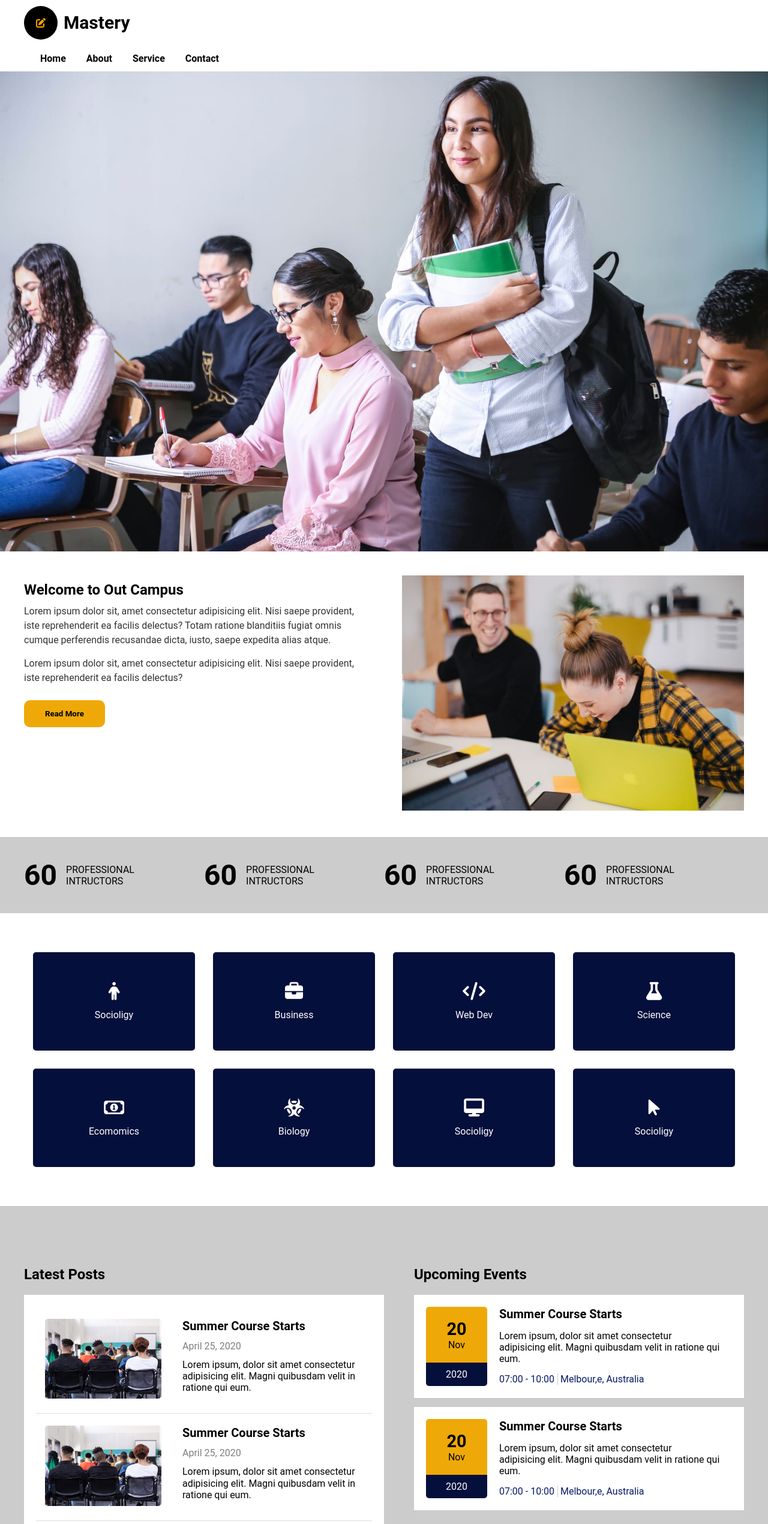
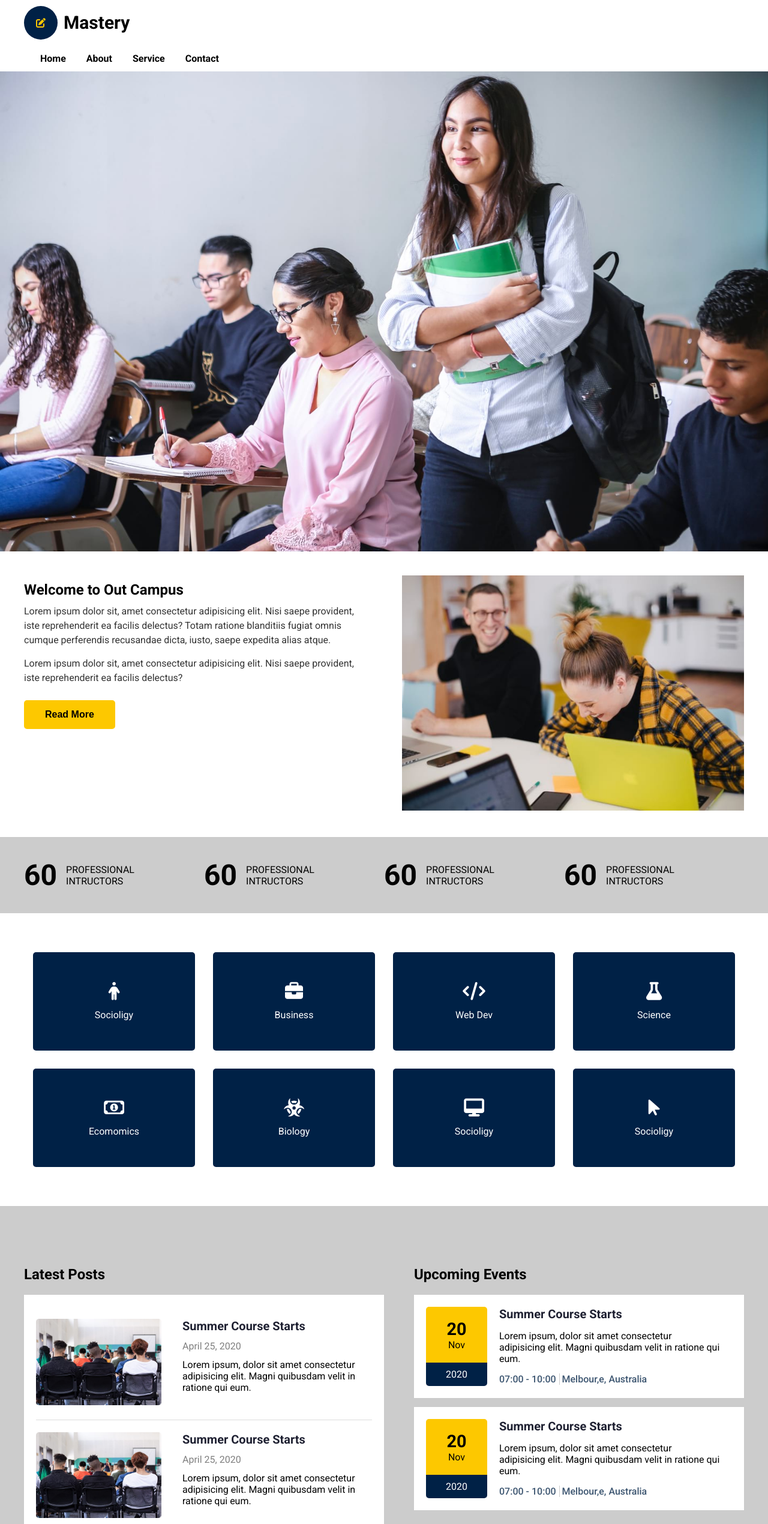
Before and after one commit to huunghia76/mastery-sbf, a plain HTML site: page index.html in a window 1280 px wide. Shown: the top 2540 px of the page at 60% size. Drawn offline with Linux system fonts and the light colour scheme.

Commit message:
commit day 4/4/2023

```diff
--- a/index.html
+++ b/index.html
@@ -7,6 +7,11 @@
     <meta name="viewport" content="width=device-width, initial-scale=1.0">
     <link rel="stylesheet" href="https://cdnjs.cloudflare.com/ajax/libs/font-awesome/6.3.0/css/all.min.css
     ">
+    <link rel="preconnect" href="https://fonts.googleapis.com">
+    <link rel="preconnect" href="https://fonts.gstatic.com" crossorigin>
+    <link
+        href="https://fonts.googleapis.com/css2?family=Roboto:ital,wght@0,100;0,300;0,400;0,500;0,700;1,100;1,300;1,400;1,500;1,700&display=swap"
+        rel="stylesheet">
     <link rel="stylesheet" href="style.css">
     <title>Mastery</title>
 </head>
@@ -194,7 +199,9 @@
                             <p>Lorem ipsum, dolor sit amet consectetur adipisicing elit. Magni quibusdam velit in
                                 ratione qui eum.
                             </p>
-                            <div class="time-event"><p>07:00 - 10:00</p> <p>Melbour,e, Australia</p>
+                            <div class="time-event">
+                                <p>07:00 - 10:00</p>
+                                <p>Melbour,e, Australia</p>
                             </div>
                         </div>
                         <div class="clear"></div>
@@ -215,7 +222,9 @@
                             <p>Lorem ipsum, dolor sit amet consectetur adipisicing elit. Magni quibusdam velit in
                                 ratione qui eum.
                             </p>
-                            <div class="time-event"><p>07:00 - 10:00</p> <p>Melbour,e, Australia</p>
+                            <div class="time-event">
+                                <p>07:00 - 10:00</p>
+                                <p>Melbour,e, Australia</p>
                             </div>
                         </div>
                         <div class="clear"></div>
--- a/style.css
+++ b/style.css
@@ -3,10 +3,10 @@
     padding: 0;
     box-sizing: border-box;
 
-    @import url('https://fonts.googleapis.com/css2?family=Roboto:ital,wght@0,400;0,500;0,700;0,900;1,400;1,500&display=swap');
+}
+body,html{
     font-family: 'Roboto', sans-serif;
 }
-
 a {
     text-decoration: none;
 }
@@ -34,17 +34,18 @@ li {
 
 .btn-main {
     border: 0px;
-    border-radius: 10px;
+    border-radius: 5px;
     color: black;
-    background-color: #eea908;
+    background-color: #fdc800;
     padding: 15px 35px;
     margin-top: 10px;
     font-weight: bold;
+    font-size: 1rem;
     cursor: pointer;
 }
 .btn-main:hover {
     color: black;
-    background-color: #ebb642;
+    background-color: #c4a11a;
 }
 
 /* header-main */
@@ -59,8 +60,8 @@ li {
 .header-main .logo i {
     padding: 20px;
     border-radius: 500px;
-    background-color: black;
-    color: orange;
+    background-color: #002146;
+    color: #fdc800;
     margin-right: 10px;
 }
 
@@ -84,7 +85,7 @@ li {
     font-weight: bold;
 }
 .header-main ul li a:hover {
-    color: #eea908;
+    color: #c4a11a;
 }
 
 /* Banner */
@@ -166,7 +167,7 @@ li {
 }
 
 .font-icon .item-icon .content-icon {
-    background-color: #050f3b;
+    background-color: #002146;
     text-align: center;
     color: white;
     padding: 50px 0px;
@@ -181,6 +182,7 @@ li {
 /* news */
 .news .title {
     font-size: 20px;
+    color: #1f2132;
 }
 
 .news h2 {
@@ -235,7 +237,7 @@ li {
 }
 
 .news .list-news .item-news .news-img {
-    padding: 0px 15px;
+    padding: 0px 15px 0px 0px;
 }
 
 .news .list-news .item-news img {
@@ -267,8 +269,10 @@ li {
 
 .news .event-info .time-event p{
     display: inline;
-    color: #081a69;
+    color: #3c5570;
     padding: 0px 10px 0px 0px;
+    font-size: 1rem;
+    font-weight: 500;
 }
 
 .news .event-info p {
@@ -292,7 +296,7 @@ li {
 }
 
 .news .day-event .year {
-    background-color: #050f3b;
+    background-color: #002146;
     text-align: center;
     color: #fff;
     padding: 10px;
@@ -300,13 +304,13 @@ li {
 }
 
 .news .day-event .der-day-event {
-    background-color: #eea908;
+    background-color: #fdc800;
     text-align: center;
     padding: 20px;
 }
 /* item-footer */
 footer{
-    background-color: #050f3b;
+    background-color: #002146;
 }
 footer .item-footer *{
     padding: 10px 0px;
@@ -328,7 +332,7 @@ footer .copyright{
     color: #fff;
 }
 footer .fa-solid{
-    color: #eea908;
+    color: #c4a11a;
     margin-right: 10px;
 }
 footer .first-item-footer h2{
```
